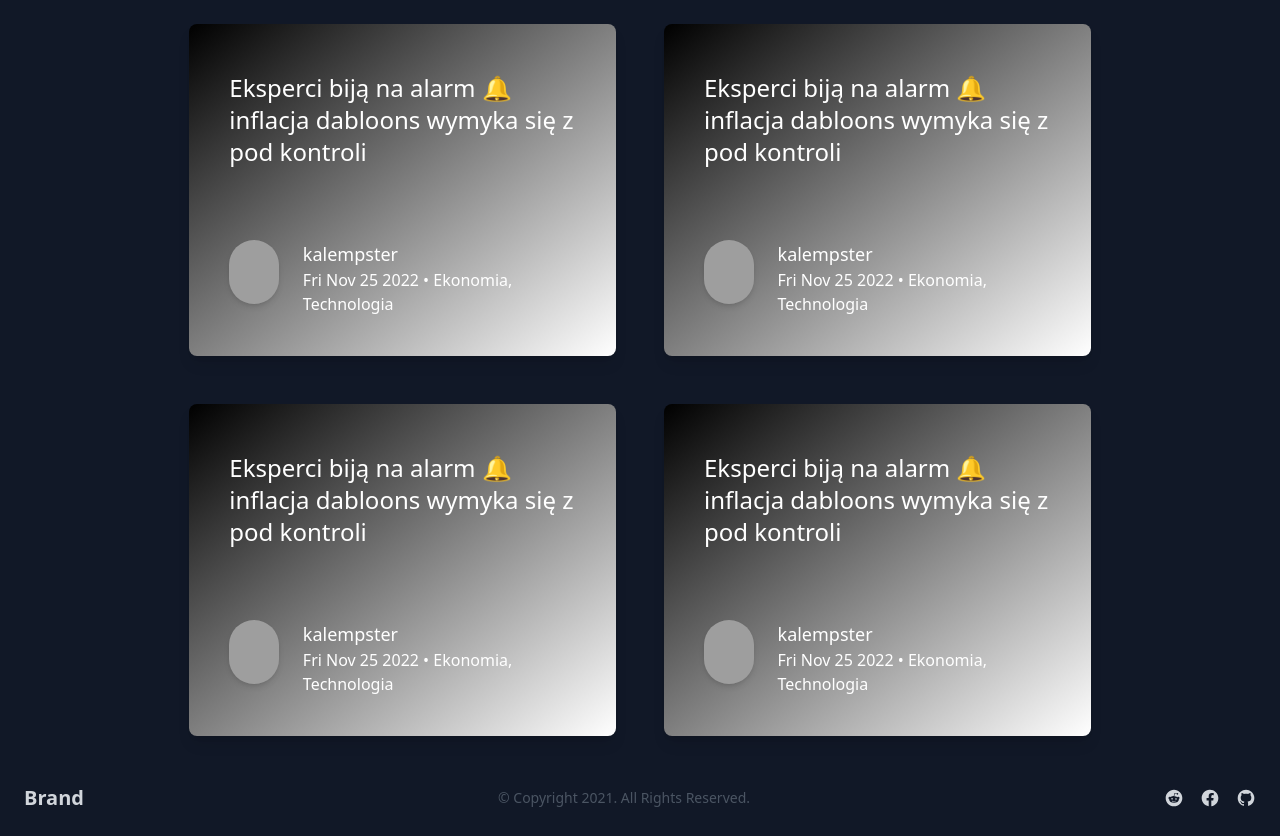
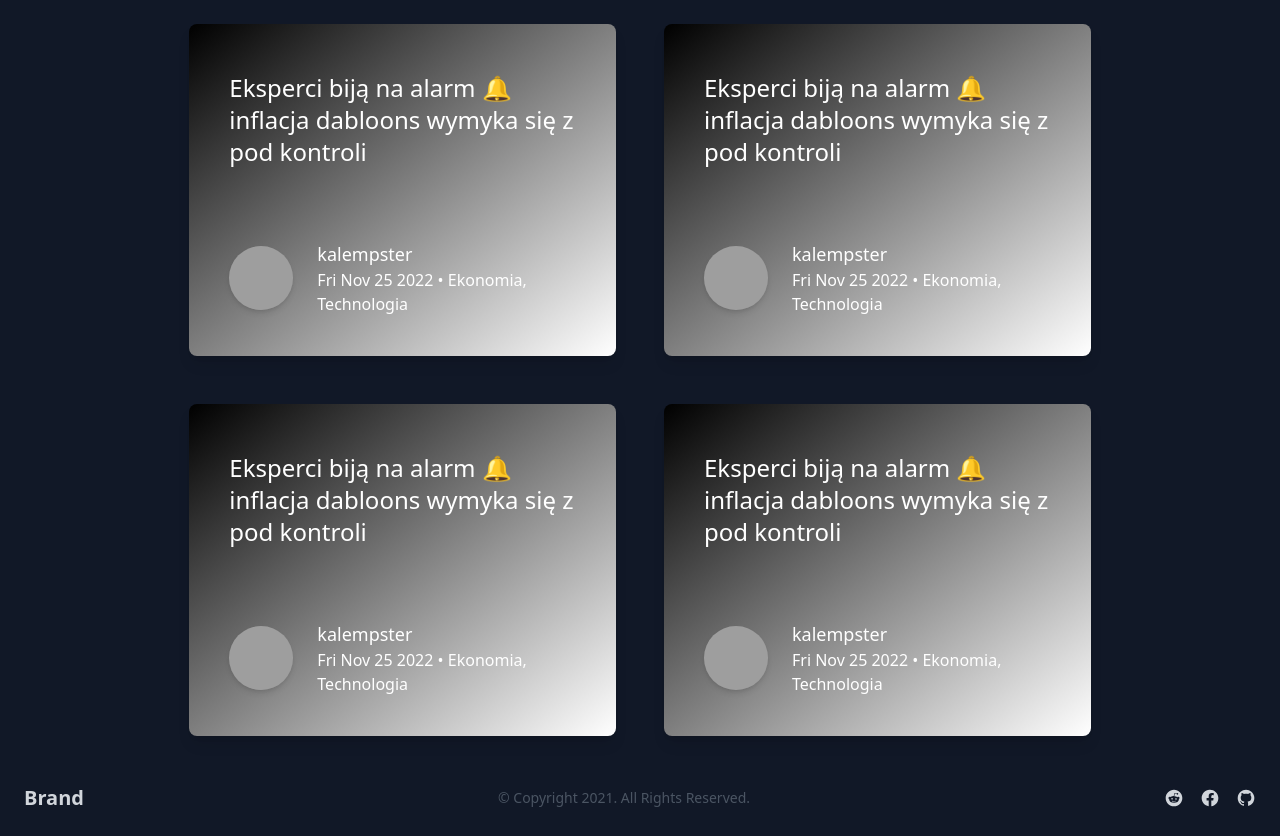
Before and after one commit to irunislaw/Bloging, a website built with Vite: page frontend/index.html in a window 1280 px wide. Built offline with nearby package versions, Linux system fonts and the light colour scheme; grey boxes are pictures that could not be loaded.

Commit message:
Fixed image ratio L bozo dont care, didnt ask

```diff
--- a/frontend/index.html
+++ b/frontend/index.html
@@ -4,6 +4,7 @@
 <head>
     <meta charset="UTF-8" />
     <meta name="viewport" content="width=device-width, initial-scale=1.0" />
+    <meta name="theme-color" content="#111827">
 </head>
 
 <body class="bg-gray-900">
--- a/frontend/src/components/Blog.ts
+++ b/frontend/src/components/Blog.ts
@@ -1,12 +1,12 @@
 export const BlogComponent = (title: string, author: string, authorUrl: string, tags: string[], date: Date) => String.raw`
 <div
-    class="bg-gradient-to-tr from-rose-500 to-orange-500 m-6 w-5/6 rounded-lg shadow-lg duration-200 sm:bg-gradient-to-br sm:from-black sm:to-white sm:w-1/3">
+    class="bg-gradient-to-tr from-rose-500 to-orange-500 m-6 w-5/6 rounded-lg shadow-lg duration-200 sm:bg-gradient-to-br md:from-black md:to-white md:w-1/3">
     <div class="px-10 pt-12  h-44 text-2xl whitespace-pre-wrap font-medium text-white">${title}</div>
-    <div class="flex container px-10 py-10 mx-auto w ">
-        <div
-            class="bg-center float left bg-cover w-16 h-16 min-w-fit min-h-fit shadow-md rounded-full" style="background-image: url('${authorUrl}')">
+    <div class="flex px-10 py-10 items-center">
+        <div class="bg-center bg-cover aspect-square w-16 h-16 shadow-md rounded-full"
+            style="background-image: url('${authorUrl}')">
         </div>
-        <div class="w-96">
+        <div>
             <div class="font-normal float-none text-white pl-6 text-lg"> ${author}</div>
             <div class="text-white pl-6 text-s text-light">${date.toDateString()} • ${tags.map((t) => " " + t)}</div>
         </div>
```
